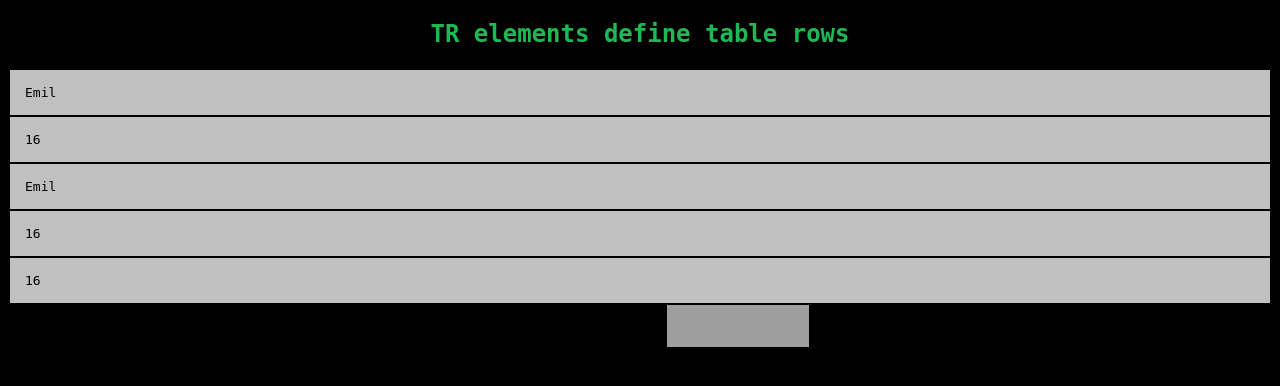
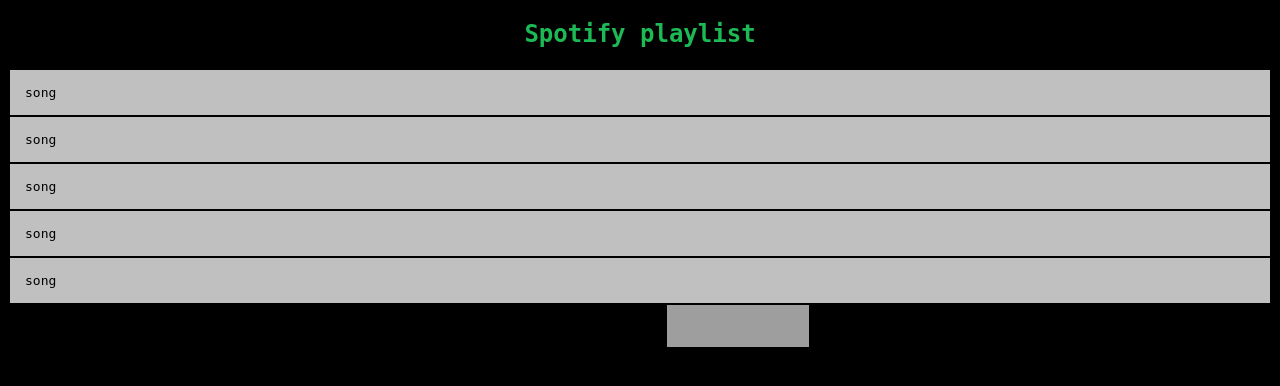
Before and after one commit to prontotheant/spotify_line_dancing, a Flask app: page /playlist in a window 1280 px wide. Shown: the top 386 px of the page. Run offline with Flask 2, Linux system fonts and the light colour scheme; grey boxes are pictures that could not be loaded.

Commit message:
playlist form.

```diff
--- a/templates/playlist.html
+++ b/templates/playlist.html
@@ -25,23 +25,23 @@
 </head>
 
 <body>
-<h2>TR elements define table rows</h2>
+<h2>Spotify playlist</h2>
 
 <table style="width:100%">
   <tr>
-    <td>Emil</td>
+    <td>song</td>
   </tr>
   <tr>
-    <td>16</td>
+    <td>song</td>
   </tr>
   <tr>
-    <td>Emil</td>
+    <td>song</td>
   </tr>
   <tr>
-    <td>16</td>
+    <td>song</td>
   </tr>
   <tr>
-    <td>16</td>
+    <td>song</td>
   </tr>
 </table>
 
```
